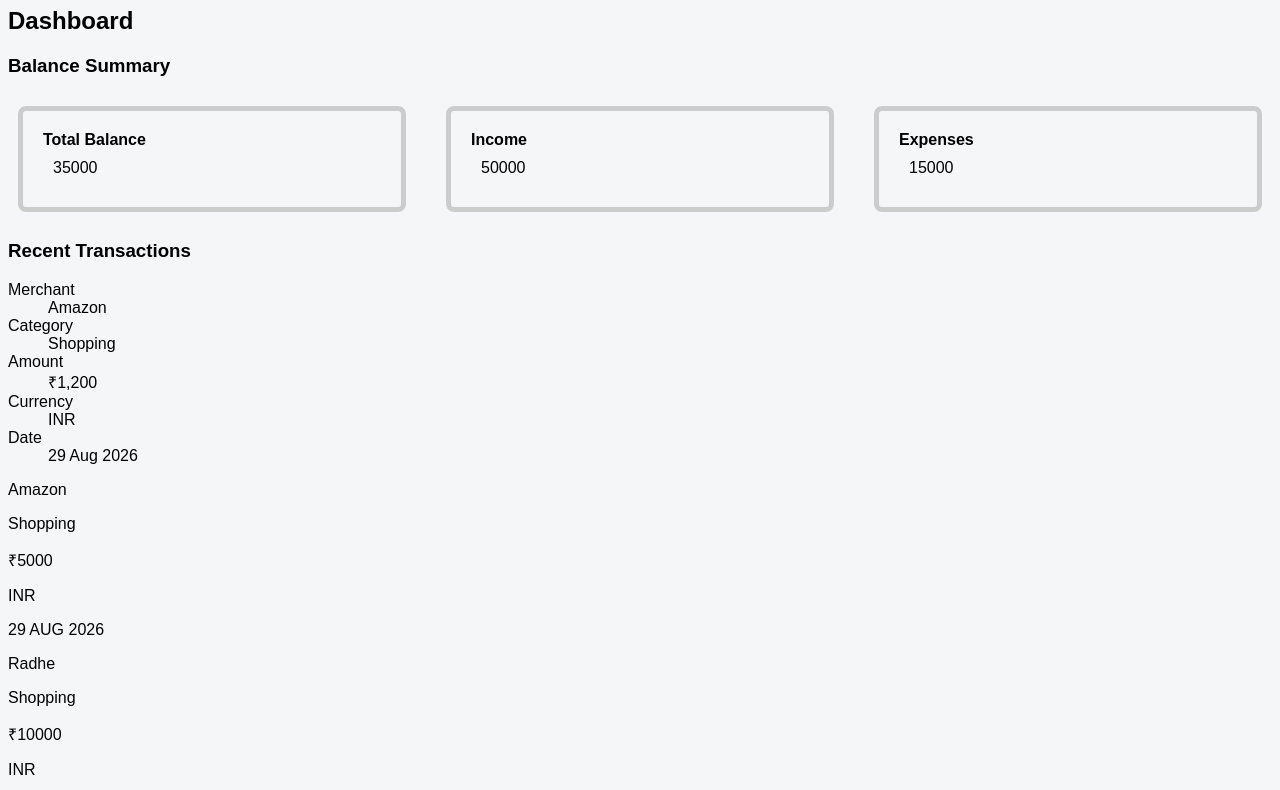
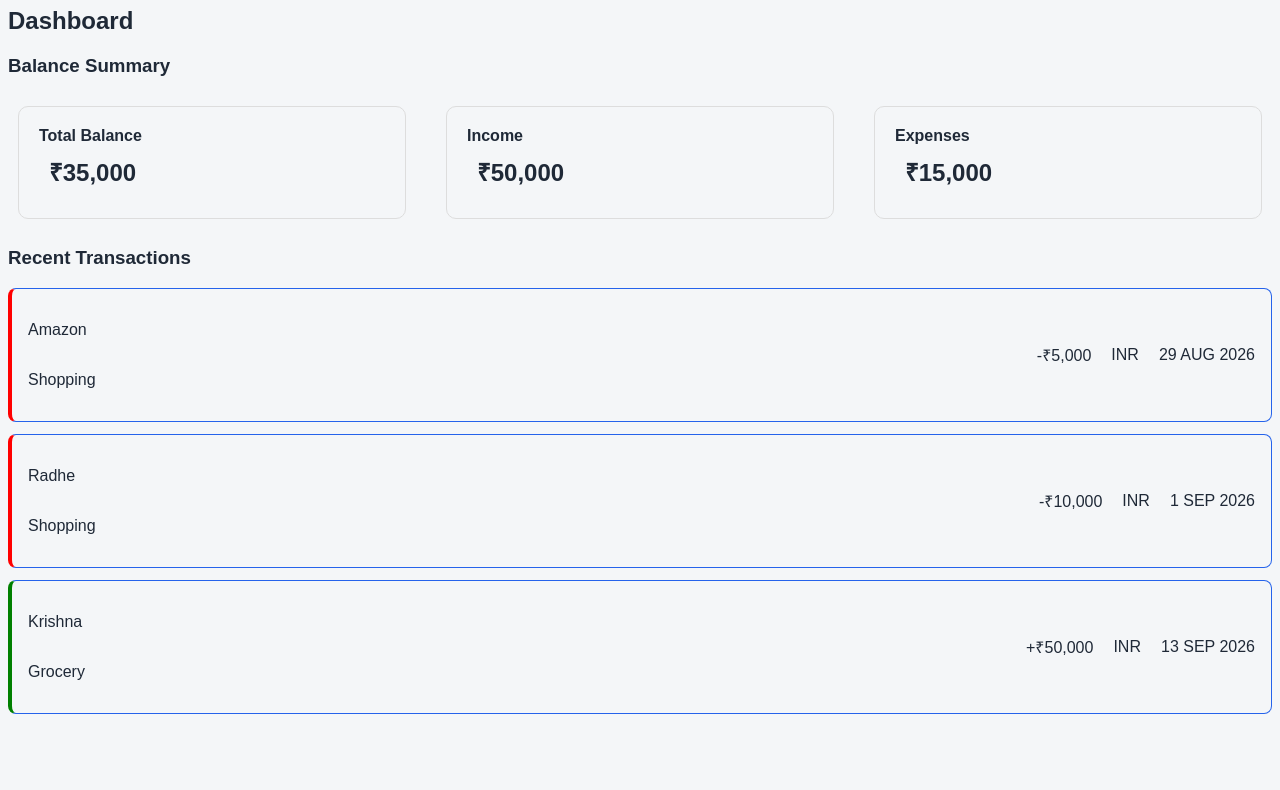
Before and after one commit to Uzumaki0x/personal-finance-manager, a plain HTML site: page frontend/index.html in a window 1280 px wide. Shown: the part 73-863 px from the top of the page. After the commit the page ends 800 px from the top, so only its background shows below. Drawn offline with Linux system fonts and the light colour scheme.

Commit message:
build dynamic transaction dashboard

```diff
--- a/frontend/app.js
+++ b/frontend/app.js
@@ -1,6 +1,8 @@
 console.log("Radhe Radhe");
+function formatCurrency(amount){
+    return `₹${amount.toLocaleString("en-IN")}`
+}
 const heading = document.querySelector("h1");
-console.log(heading);
 heading.textContent = "My Finance Dashboard" ;
 const transactions = [
     {
@@ -28,51 +30,67 @@ const transactions = [
     type : "income",
     }
 ]
-const transactionList = document.querySelector(".transactions-section");
-for(const transaction of transactions){
+const transactionList = document.querySelector(".transaction-list");
+function renderTransaction(transaction){
     const item = document.createElement("article");
     item.classList.add("transaction");
+    if(transaction.type=="income"){
+        item.classList.add("income");
+    }
+    else{
+        item.classList.add("expense");
+    }
     const merchantElement = document.createElement("p");
+    merchantElement.classList.add("merchant");
     const categoryElement = document.createElement("p");
+    categoryElement.classList.add("category");
     const amountElement = document.createElement("p");
+    amountElement.classList.add("amount");
     const currencyElement = document.createElement("p");
+    currencyElement.classList.add("currency");
     const dateElement = document.createElement("p");
+    dateElement.classList.add("date");
     merchantElement.textContent = transaction.merchant ;
     categoryElement.textContent = transaction.category ;
-    amountElement.textContent = `₹${transaction.amount}` ;
+    if(transaction.type==="income"){
+    amountElement.textContent =  `+${formatCurrency(transaction.amount)}` ;
+    }
+    else{
+        amountElement.textContent = `-${formatCurrency(transaction.amount)}` ;
+    }
     currencyElement.textContent = transaction.currency ;
     dateElement.textContent = transaction.date ;
+    const transactionInfo = document.createElement("div");
+    transactionInfo.classList.add("transaction-info");
+    const transactionDetail = document.createElement("div");
+    transactionDetail.classList.add("transaction-details");
+    transactionInfo.append(merchantElement,categoryElement);
+    transactionDetail.append(amountElement,currencyElement,dateElement);
     item.append(
-    merchantElement,
-    categoryElement,
-    amountElement,
-    currencyElement,
-    dateElement
+    transactionInfo,transactionDetail
     );
     transactionList.append(item);
-    console.log(item);
 }
-let totalIncome = 0 ;
-for (const transaction of transactions){
-    if(transaction.type === "income" ){
-        totalIncome+=transaction.amount ;
+for(const transaction of transactions){
+    renderTransaction(transaction);
+}
+const totalIncome = transactions.reduce((total,transaction)=>{
+    if(transaction.type==="income"){
+    return total+transaction.amount;
+}
+    return total;
+},0);
+const totalExpense = transactions.reduce((total,transaction)=>{
+    if(transaction.type==="expense"){
+        return total+transaction.amount ;
     }
-}
-console.log(totalIncome);
-let totalExpense = 0 ;
-for ( const transaction of transactions ){
-    if(transaction.type === "expense"){
-        totalExpense+=transaction.amount;
-    }
-}
+    return total;
+},0)
 const cards = document.querySelectorAll(".summary-card");
-console.log(cards);
 const balance = cards[0].querySelector("p");
-console.log(totalExpense);
+const income = cards[1].querySelector("p");
+const expense = cards[2].querySelector("p");
 let totalBalance = totalIncome - totalExpense ;
-console.log(totalBalance);
-balance.textContent = totalBalance ;
-const income = cards[1].querySelector("p");
-income.textContent = totalIncome ;
-const expense = cards[2].querySelector("p");
-expense.textContent = totalExpense;
+balance.textContent = formatCurrency(totalBalance) ;
+income.textContent = formatCurrency(totalIncome);
+expense.textContent = formatCurrency(totalExpense);
--- a/frontend/index.html
+++ b/frontend/index.html
@@ -32,20 +32,7 @@
 
             <section class="transactions-section">
             <h3>Recent Transactions</h3>
-                <article class="transaction">
-                    <dl>
-                        <dt>Merchant</dt>
-                        <dd class="merchant">Amazon</dd>
-                        <dt>Category</dt>
-                        <dd class="category">Shopping</dd>
-                        <dt>Amount</dt>
-                        <dd class="amount">₹1,200</dd>
-                        <dt>Currency</dt>
-                        <dd class="currency">INR</dd>
-                        <dt>Date</dt>
-                        <dd class="date">29 Aug 2026</dd>
-                    </dl>
-                </article>
+            <div class="transaction-list"></div>
             </section>
 
         </main>
--- a/frontend/style.css
+++ b/frontend/style.css
@@ -2,32 +2,65 @@
     box-sizing: border-box;
 }
 :root {
-    --primary-color: #256eb;
-    --background-color: #0b81f8;
+    --primary-color:  #2563eb;
+    --background-color: #f4f6f8;
     --text-color: #1f2937;
 }
 body {
     font-family: Arial , sans-serif;
-    background-color: #f4f6f8;
+    background-color: var(--background-color);
+    color: var(--text-color);
 }
 .summary-card {
     padding: 20px;
     margin: 10px;
-    border : 5px solid #ccc ;
-    border-radius: 8px ;
+    border : 1px solid #ddd;
+    border-radius: 10px ;
     flex: 1;
 }
 .summary-cards {
     display: flex;
     gap: 20px ;
+    margin-top: 16px;
 }
 .summary-card h4{
     margin: 0 ;
+    margin-bottom: 10px ;
 }
 .summary-card p{
     margin: 10px ;
+    font-size: 24px;
+    font-weight: bold;
 }
 main {
-    max-width: 1920;
+    max-width: 1920px;
     margin: 0 auto;
 }
+.transaction {
+    display:flex;
+    padding:16px;
+    margin-bottom:12px;
+    border:1px solid var(--primary-color);
+    border-radius: 8px ;
+    justify-content: space-between;
+    align-items: center;
+    transition:transform 0.2s ease;
+}
+.transaction-info {
+    display: flex;
+    flex-direction: column;
+}
+.transaction-details {
+    display: flex;
+    gap : 20px ;
+    align-items: center ;
+}
+.income {
+    border-left : 4px solid green ;
+}
+.expense {
+    border-left : 4px solid red ;
+}
+.transaction:hover {
+    transform:translateY(-2px);
+}
```
